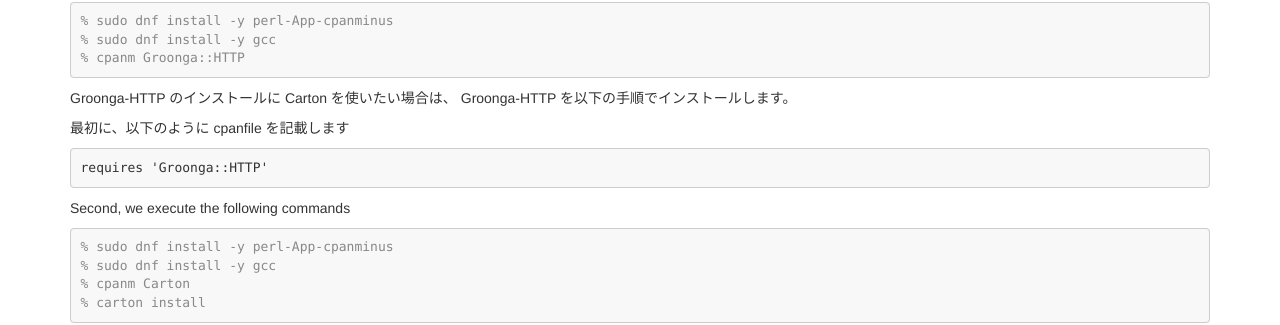
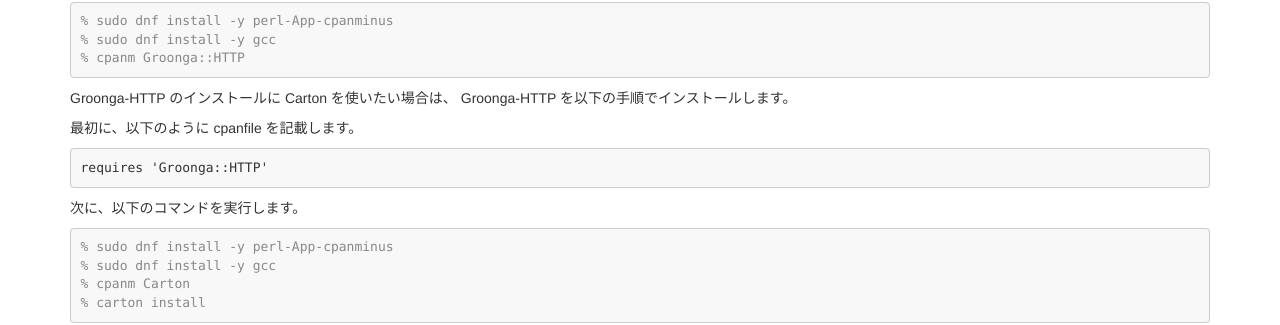
Before and after one commit to groonga/Groonga-HTTP, a Jekyll site: the page built from docs/ja/install/index.md, in a window 1280 px wide. Shown: the part 313-638 px from the top of the page. Built offline with Jekyll 4.4.1, drawn with Linux system fonts in a browser that asks for light colours.

Commit message:
doc install: add a missing transaction

````diff
--- a/docs/ja/install/index.md
+++ b/docs/ja/install/index.md
@@ -23,13 +23,13 @@ Groonga-HTTP は CPAN で提供されています。
 
 Groonga-HTTP のインストールに Carton を使いたい場合は、 Groonga-HTTP を以下の手順でインストールします。
 
-最初に、以下のように cpanfile を記載します
+最初に、以下のように cpanfile を記載します。
 
 ```
 requires 'Groonga::HTTP'
 ```
 
-Second, we execute the following commands
+次に、以下のコマンドを実行します。
 
 ```console
 % sudo dnf install -y perl-App-cpanminus
````
Also changed, not shown: 1 other file.
